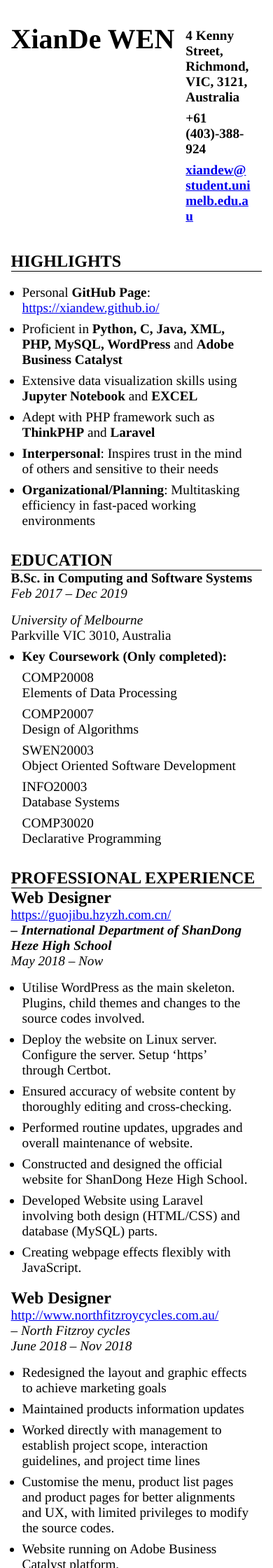
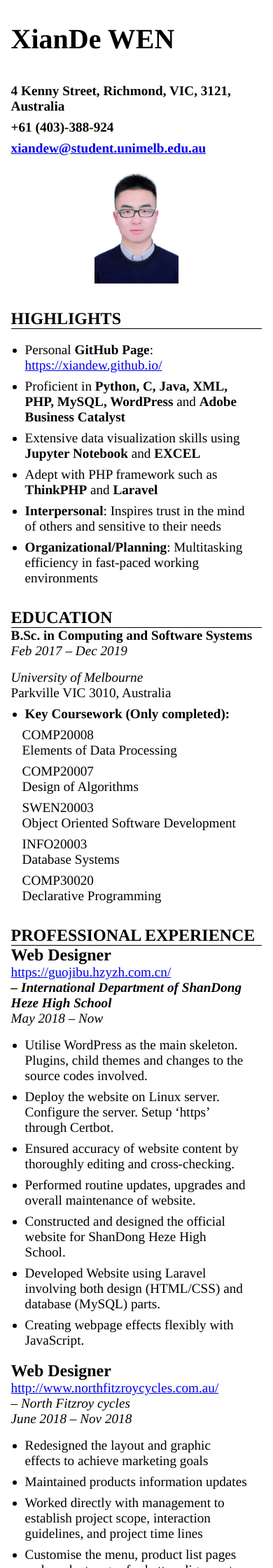
Before and after one commit to xiandew/xiandew.github.io, a Jekyll site: the page XianDe_WEN_Resume.html, which Jekyll copies as it is, in a window 390 px wide. Shown: the top 2240 px of the page at 70% size. Built offline with Jekyll 4.4.1, drawn with Linux system fonts in a browser that asks for light colours.

Commit message:
Update resume page

```diff
--- a/XianDe_WEN_Resume.html
+++ b/XianDe_WEN_Resume.html
@@ -9,6 +9,7 @@
             max-width: 960px;
             font-size: 1.2rem;
             margin: 0 auto;
+            padding: 0 4%;
         }
 
         a {
@@ -23,6 +24,23 @@
         section {
             display: block;
             margin: 1rem 0;
+        }
+
+        .heading {
+          width: 80%;
+          display: inline-block;
+        }
+
+        .photo {
+          float: right;
+          background-color: white;
+          width: 120px;
+          padding-left: 1rem;
+          margin-top: -10px;
+        }
+
+        .photo img {
+          width: 100%;
         }
 
         .header {
@@ -98,22 +116,29 @@
             float: right;
         }
 
-        @media screen and (max-width: 800px) {
-            body {
-                padding: 0 4%;
-            }
-
+        @media screen and (max-width: 960px) {
             section {
                 margin: 2rem 0;
             }
-
+            ul {
+                padding: 0 1.25rem;
+            }
             li{
                 margin:  0.5rem 0;
             }
 
+            .heading {
+                width: 70%;
+                margin-bottom: 0;
+            }
             .heading * {
-                display: table;
+                display: block;
+            }
 
+            .photo {
+                max-width: 130px;
+                display: inline-block;
+                margin-top: 1rem;
             }
 
             .name {
@@ -123,6 +148,7 @@
             .contact-detail {
                 width: 100%;
                 box-sizing: border-box;
+                padding: 0;
             }
 
             .bachelor {
@@ -156,6 +182,17 @@
                 padding: 0 1rem;
             }
         }
+        @media screen and (max-width: 500px) {
+            .heading {
+                width: 100%;
+            }
+            .photo {
+                margin: 0 auto;
+                display: block;
+                float: none;
+                padding: 0;
+            }
+        }
     </style>
 </head>
 <body>
@@ -169,6 +206,10 @@
         </ul>
     </div>
     <div style="clear: both;"></div>
+</section>
+
+<section class="photo">
+  <img src="./XianDe_WEN.jpg">
 </section>
 
 <section>
--- a/assets/css/minima-child.css
+++ b/assets/css/minima-child.css
@@ -113,13 +113,15 @@ a:hover {
   margin-top: 30px;
 }
 .post-link {
-  color: #2a7ae2;
   font-size: inherit;
   font-weight: bold;
   display: inline;
 }
+.post-link:visited {
+  color: #2a7ae2;
+}
 .post-link:hover {
-  color:#686868;
+  color: #686868;
 }
 .post-excerpt {
   margin: 10px 0;
```
Also changed, not shown: _posts/2019-03-19-Simple-word-guessing-game-in-JS.md (+1 -1 lines), XianDe_WEN.jpg (added).
